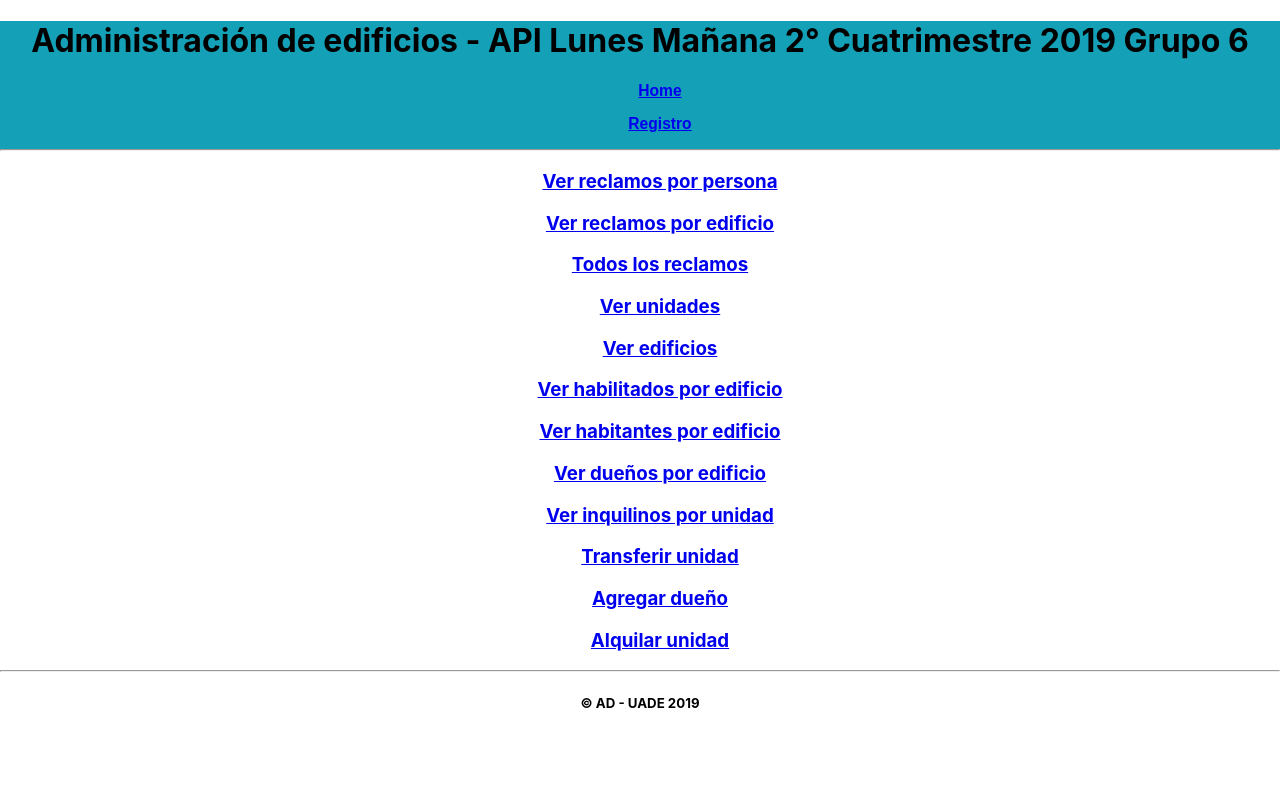
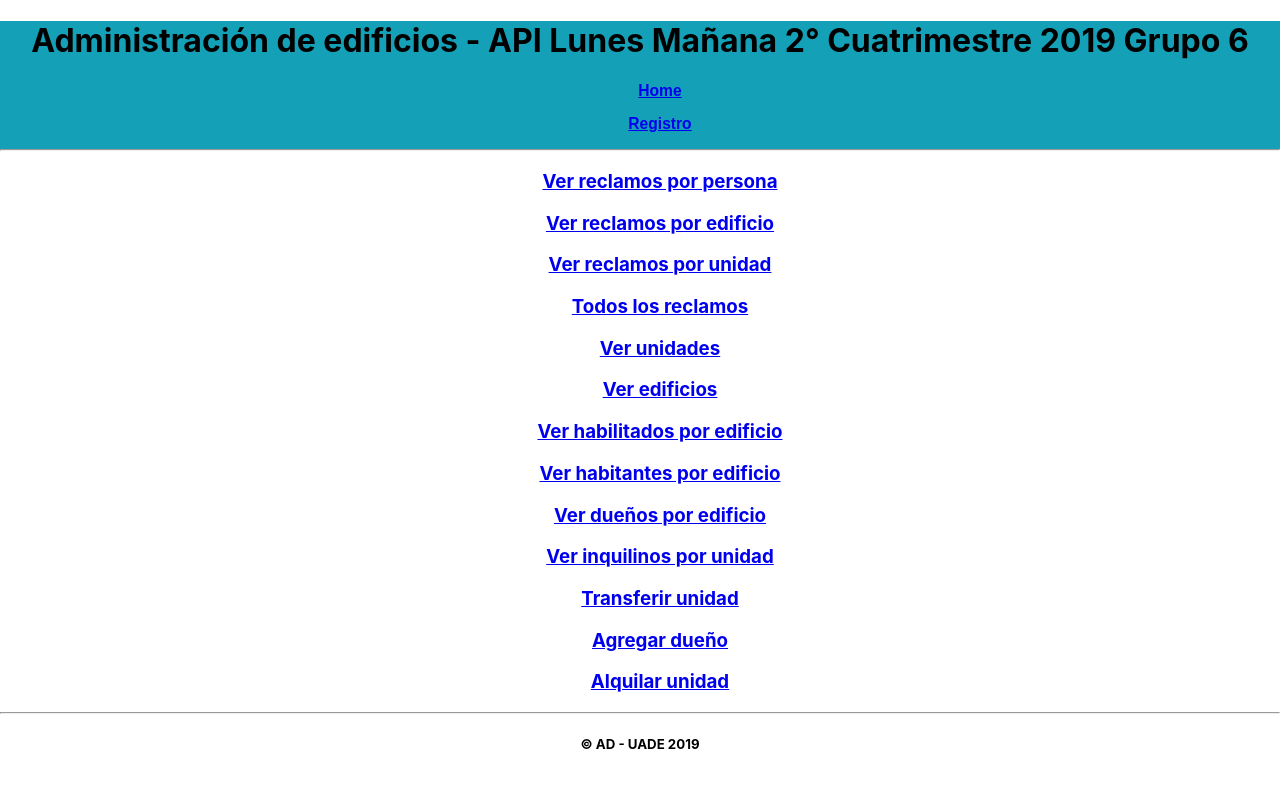
Before and after one commit to axelroitman/API, a React (Create React App) app in the folder api_react/: page /homeAdmin in a window 1280 px wide. Shown: the top 788 px of the page. Built offline with nearby package versions, Linux system fonts and the light colour scheme.

Commit message:
Cambio mínimo

```diff
--- a/api_react/src/Home/HomeAdmin.js
+++ b/api_react/src/Home/HomeAdmin.js
@@ -16,6 +16,9 @@ export default class InicioAdmin extends Component {
                 </li>
             <li  style={{ listStyleType: "none" }}>
               <Link to="/recPorEd"><h3>Ver reclamos por edificio</h3></Link>
+            </li>
+            <li  style={{ listStyleType: "none" }}>
+              <Link to="/recPorUn"><h3>Ver reclamos por unidad</h3></Link>
             </li>
             <li  style={{ listStyleType: "none" }}>
               <Link to="/verReclamos"><h3>Todos los reclamos</h3></Link>
```
